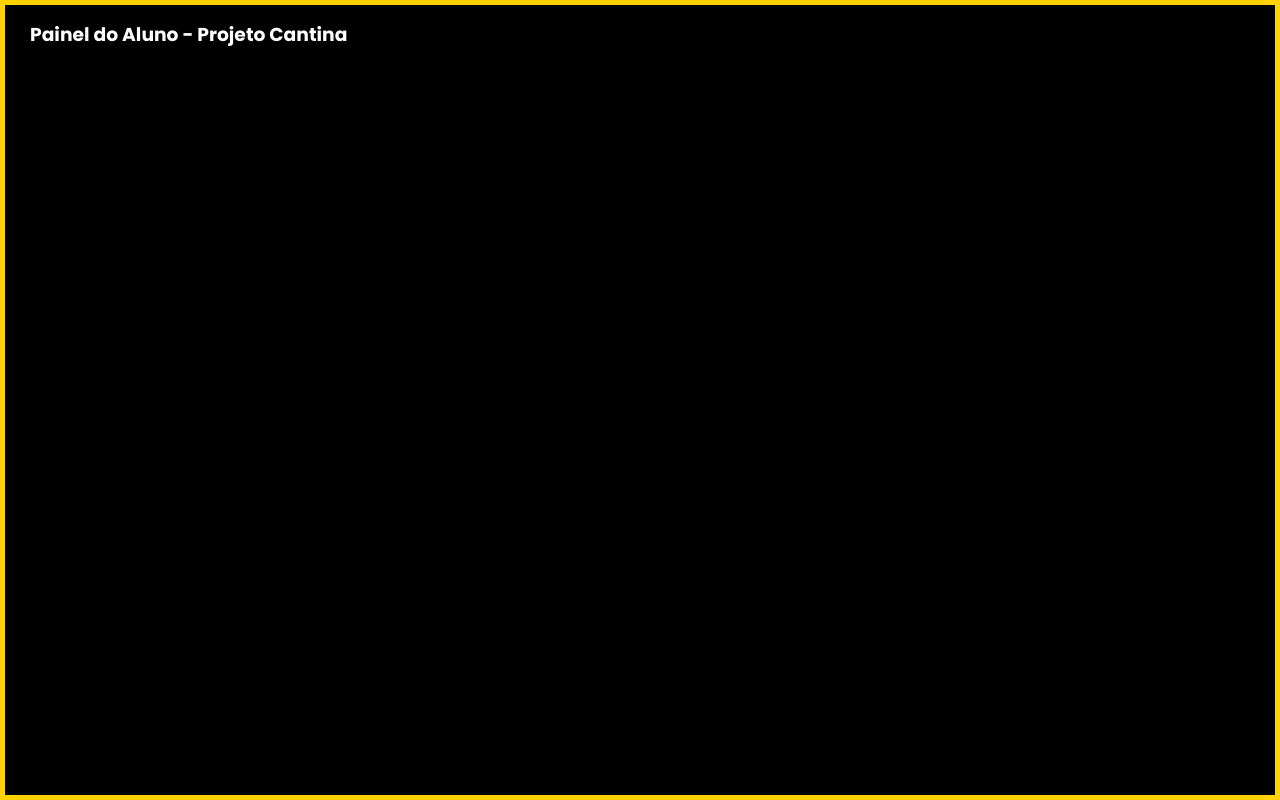
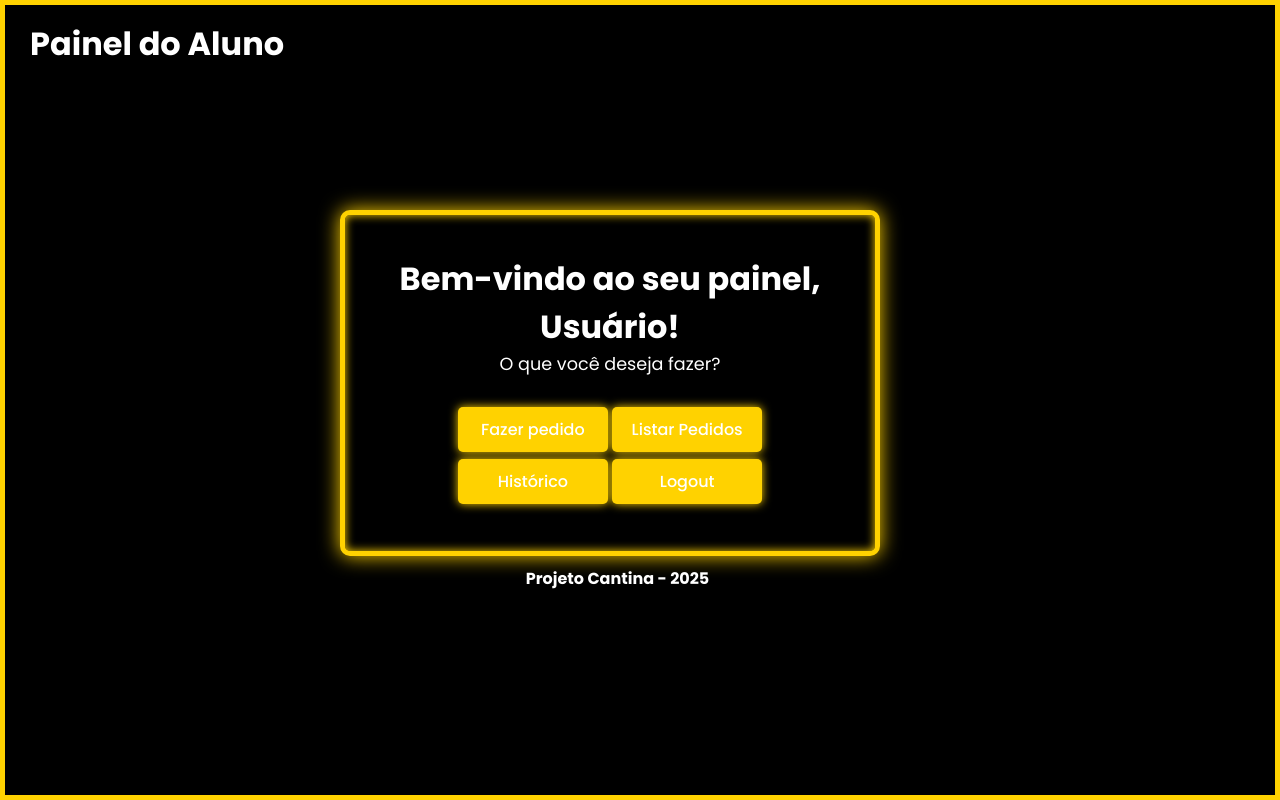
Before and after one commit to RianTech-creator/pm-fe, a Django app: page /usuario/painel/ in a window 1280 px wide. Run offline with Django 5.2, Linux system fonts and the light colour scheme; some libraries are stand-ins or nearby versions.

Commit message:
painel finalizado

```diff
--- a/djangoapp/urls.py
+++ b/djangoapp/urls.py
@@ -1,19 +1,3 @@
-"""
-URL configuration for djangoapp project.
-
-The `urlpatterns` list routes URLs to views. For more information please see:
-    https://docs.djangoproject.com/en/5.2/topics/http/urls/
-Examples:
-Function views
-    1. Add an import:  from my_app import views
-    2. Add a URL to urlpatterns:  path('', views.home, name='home')
-Class-based views
-    1. Add an import:  from other_app.views import Home
-    2. Add a URL to urlpatterns:  path('', Home.as_view(), name='home')
-Including another URLconf
-    1. Import the include() function: from django.urls import include, path
-    2. Add a URL to urlpatterns:  path('blog/', include('blog.urls'))
-"""
 from django.contrib import admin
 from django.urls import path, include
 from usuario.views import home_view  # importa a view da home
@@ -22,6 +6,7 @@ from django.conf.urls.static import static
 
 urlpatterns = [
     path('', home_view, name='home'),  # raiz do site
+    path('pedido/', include('pedido.urls')),
     path('admin/', admin.site.urls),
     path('usuario/', include('usuario.urls')),
 ]
--- /dev/null
+++ b/pedido/urls.py
@@ -0,0 +1,8 @@
+from django.urls import path
+from . import views
+
+urlpatterns = [
+    path('criar_pedido/', views.criar_pedidos, name='criar_pedido'),
+    path('historico_pedidos/', views.historico_pedidos, name='historico_pedidos'),
+    path('listar/', views.listar_pedidos, name='listar_pedidos'),
+]
--- a/static/style.css
+++ b/static/style.css
@@ -1,18 +1,16 @@
-@import url('https://fonts.googleapis.com/css2?family=Poppins:ital,wght@0,100;0,200;0,300;0,400;0,500;0,600;0,700;0,800;0,900;1,100;1,200;1,300;1,400;1,500;1,600;1,700;1,800;1,900&display=swap');
+@import url("https://fonts.googleapis.com/css2?family=Poppins:ital,wght@0,100;0,200;0,300;0,400;0,500;0,600;0,700;0,800;0,900;1,100;1,200;1,300;1,400;1,500;1,600;1,700;1,800;1,900&display=swap");
 
 * {
   margin: 0;
   padding: 0;
   box-sizing: border-box;
-    font-family: 'Poppins', sans-serif;
+  font-family: "Poppins", sans-serif;
 }
 
 .home-title {
   color: var(--primary-color); /* Usando a variável de cor néon */
   text-align: center; /* Centralizando o título */
 }
-
-
 
 .descrition-home {
   color: var(--primary-color);
@@ -38,12 +36,112 @@
   color: var(--primary-color);
 }
 
+/* Aplica a borda RGB apenas no body da página home */
+.home-page-body {
+  animation: rgb-screen-border-animation 20s linear infinite;
+}
+
+/* Estilos para os botões da home */
+.home-actions {
+  display: flex;
+  justify-content: center;
+  gap: 20px; /* Espaço entre os botões */
+  margin-top: 30px; /* Espaço acima dos botões */
+  width: 100%;
+}
+
+/* Estilos para o conteúdo da home */
+.home-content {
+  text-align: center;
+  margin-bottom: 30px; /* Espaço entre o texto e os botões */
+}
+
+.descrition-home-p {
+  color: var(--primary-color);
+  margin-top: 10px;
+  font-size: 1.1em;
+  text-shadow: var(--text-shadow-neon);
+}
+
+/*botões neon do home*/
+.btn-animated {
+  display: inline-block;
+  width: 150px; /* Largura do botão */
+  height: 45px;
+  border-radius: 5px;
+  cursor: pointer;
+  font-size: 1em;
+  color: var(--primary-color);
+  font-weight: 500;
+  text-decoration: none; /* Remove o sublinhado do link */
+  text-align: center;
+  line-height: 45px; /* Alinha o texto verticalmente */
+  transition: 0.5s;
+  /* Aplica a mesma animação RGB do botão de login */
+  animation: rgb-animation 20s linear infinite;
+}
+
+/* Estilos para o Painel do Usuário */
+.painel-title {
+  color: var(--primary-color); /* Usando a variável de cor néon */
+  text-align: center; /* Centralizando o título */
+}
+
+.painel-container {
+  background: #000; /* Um fundo escuro, mas diferente do body */
+  padding: 40px;
+  border-radius: 10px;
+  text-align: center;
+  color: var(--primary-color);
+  width: 90%;
+  max-width: 600px;
+  /* Animação de borda similar ao wrapper do login */
+  animation: rgb-border-shadow-animation 20s linear infinite;
+}
+
+.painel-container h1 {
+  color: var(--primary-color);
+  text-align: center;
+  align-items: center;
+  top: -20px;
+}
+
+.painel-container p {
+  margin-bottom: 30px;
+  color: var(--primary-color); /* Garante que o parágrafo seja branco */
+  font-size: 1.1em;
+}
+
+
+.painel-buttons a {
+  margin-bottom: 7px;
+}
+
+.painel-container li {
+  margin-bottom: 15px; /* Espaçamento entre os botões */
+}
+
+
+.painel-page-body {
+  animation: rgb-screen-border-animation 20s linear infinite;
+}
+
+
+
+.painel-credited {
+  color: var(--primary-color);
+  margin-right: 45px;
+  margin-top: 10px;
+}
+
+
 :root {
-    --primary-color: #FFF;
+  --primary-color: #fff;
   --secondary-color: #333;
-    --neon-color: #0EF;
+  --neon-color: #0ef;
   --text-shadow-neon: 0 0 5px var(--neon-color), 0 0 10px var(--neon-color);
 }
+
 body {
   display: flex;
   justify-content: center;
@@ -51,15 +149,6 @@ body {
   min-height: 100vh;
   background: #000;
   flex-direction: column; /* Alinha os itens verticalmente */
-}
-
-/* Aplica a borda RGB apenas no body da página home */
-.home-page-body {
-    animation: rgb-screen-border-animation 20s linear infinite;
-}
-
-.painel-page-body {
-    animation: rgb-screen-border-animation 20s linear infinite;
 }
 
 
@@ -70,6 +159,7 @@ header {
   z-index: 10; /* Garante que o header fique sobre outros elementos se necessário */
 }
 
+
 .wrapper {
   position: relative;
   display: flex;
@@ -79,7 +169,7 @@ header {
   height: 500px;
   background: transparent; /* Precisa ser corrigido no Chrome (webkit) */
   border-radius: 10px;
-    transition: .5s;
+  transition: 0.5s;
   /* Animação RGB na borda e sombra */
   animation: rgb-border-shadow-animation 20s linear infinite;
 }
@@ -88,7 +178,7 @@ h2 {
   font-size: 2em;
   text-align: center;
   transition: 0.5s;
-    color: #FFF;
+  color: #fff;
   /* Animação RGB no texto */
   /*animation: rgb-text-animation 10s linear infinite;*/
 }
@@ -108,13 +198,13 @@ h2 {
   font-size: 1em;
   color: var(--primary-color);
   padding: 0 10px 0 35px;
-    transition: .5s;
+  transition: 0.5s;
   /* Animação RGB na borda e sombra do input */
   animation: rgb-input-shadow-animation 20s linear infinite;
 }
 
 .input-box input::placeholder {
-    color: #FFF;
+  color: #fff;
 }
 
 .input-box .icon {
@@ -122,7 +212,7 @@ h2 {
   left: 10px;
   font-size: 1.2em;
   line-height: 55px;
-    transition: .5s;
+  transition: 0.5s;
   animation: rgb-text-animation 20s linear infinite;
 }
 
@@ -151,7 +241,7 @@ button {
   font-size: 1em;
   color: var(--primary-color);
   font-weight: 500;
-    transition: .5s;
+  transition: 0.5s;
   /* Aplica a animação RGB */
   animation: rgb-animation 20s linear infinite;
 }
@@ -165,52 +255,136 @@ button {
 
 /* Definição da animação RGB */
 @keyframes rgb-animation {
-    0%   { background-color: #ff0000; box-shadow: 0 0 10px #ff0000; }
-    20%  { background-color: #ff7f00; box-shadow: 0 0 10px #ff7f00; }
-    40%  { background-color: #ffff00; box-shadow: 0 0 10px #ffff00; }
-    60%  { background-color: #00ff00; box-shadow: 0 0 10px #00ff00; }
-    80%  { background-color: #0000ff; box-shadow: 0 0 10px #0000ff; }
-    100% { background-color: #ff0000; box-shadow: 0 0 10px #ff0000; }
+  0% {
+    background-color: #ff0000;
+    box-shadow: 0 0 10px #ff0000;
+  }
+  20% {
+    background-color: #ff7f00;
+    box-shadow: 0 0 10px #ff7f00;
+  }
+  40% {
+    background-color: #ffff00;
+    box-shadow: 0 0 10px #ffff00;
+  }
+  60% {
+    background-color: #00ff00;
+    box-shadow: 0 0 10px #00ff00;
+  }
+  80% {
+    background-color: #0000ff;
+    box-shadow: 0 0 10px #0000ff;
+  }
+  100% {
+    background-color: #ff0000;
+    box-shadow: 0 0 10px #ff0000;
+  }
 }
 
 /* Animação para texto */
 @keyframes rgb-text-animation {
-    0%   { color: #ff0000; }
-    20%  { color: #ff7f00; }
-    40%  { color: #ffff00; }
-    60%  { color: #00ff00; }
-    80%  { color: #0000ff; }
-    100% { color: #ff0000; }
+  0% {
+    color: #ff0000;
+  }
+  20% {
+    color: #ff7f00;
+  }
+  40% {
+    color: #ffff00;
+  }
+  60% {
+    color: #00ff00;
+  }
+  80% {
+    color: #0000ff;
+  }
+  100% {
+    color: #ff0000;
+  }
 }
 
 /* Animação para bordas e sombras */
 @keyframes rgb-border-shadow-animation {
-    0%   { border: 5px solid #ff0000; box-shadow: 0 0 20px #ff0000, inset 0 0 10px #ff0000; }
-    20%  { border: 5px solid #ff7f00; box-shadow: 0 0 20px #ff7f00, inset 0 0 10px #ff7f00; }
-    40%  { border: 5px solid #ffff00; box-shadow: 0 0 20px #ffff00, inset 0 0 10px #ffff00; }
-    60%  { border: 5px solid #00ff00; box-shadow: 0 0 20px #00ff00, inset 0 0 10px #00ff00; }
-    80%  { border: 5px solid #0000ff; box-shadow: 0 0 20px #0000ff, inset 0 0 10px #0000ff; }
-    100% { border: 5px solid #ff0000; box-shadow: 0 0 20px #ff0000, inset 0 0 10px #ff0000; }
+  0% {
+    border: 5px solid #ff0000;
+    box-shadow: 0 0 20px #ff0000, inset 0 0 10px #ff0000;
+  }
+  20% {
+    border: 5px solid #ff7f00;
+    box-shadow: 0 0 20px #ff7f00, inset 0 0 10px #ff7f00;
+  }
+  40% {
+    border: 5px solid #ffff00;
+    box-shadow: 0 0 20px #ffff00, inset 0 0 10px #ffff00;
+  }
+  60% {
+    border: 5px solid #00ff00;
+    box-shadow: 0 0 20px #00ff00, inset 0 0 10px #00ff00;
+  }
+  80% {
+    border: 5px solid #0000ff;
+    box-shadow: 0 0 20px #0000ff, inset 0 0 10px #0000ff;
+  }
+  100% {
+    border: 5px solid #ff0000;
+    box-shadow: 0 0 20px #ff0000, inset 0 0 10px #ff0000;
+  }
 }
 
 /* Animação para bordas e sombras do input */
 @keyframes rgb-input-shadow-animation {
-    0%   { border: 2px solid #ff0000; box-shadow: 0 0 10px #ff0000, inset 0 0 5px #ff0000; }
-    20%  { border: 2px solid #ff7f00; box-shadow: 0 0 10px #ff7f00, inset 0 0 5px #ff7f00; }
-    40%  { border: 2px solid #ffff00; box-shadow: 0 0 10px #ffff00, inset 0 0 5px #ffff00; }
-    60%  { border: 2px solid #00ff00; box-shadow: 0 0 10px #00ff00, inset 0 0 5px #00ff00; }
-    80%  { border: 2px solid #0000ff; box-shadow: 0 0 10px #0000ff, inset 0 0 5px #0000ff; }
-    100% { border: 2px solid #ff0000; box-shadow: 0 0 10px #ff0000, inset 0 0 5px #ff0000; }
+  0% {
+    border: 2px solid #ff0000;
+    box-shadow: 0 0 10px #ff0000, inset 0 0 5px #ff0000;
+  }
+  20% {
+    border: 2px solid #ff7f00;
+    box-shadow: 0 0 10px #ff7f00, inset 0 0 5px #ff7f00;
+  }
+  40% {
+    border: 2px solid #ffff00;
+    box-shadow: 0 0 10px #ffff00, inset 0 0 5px #ffff00;
+  }
+  60% {
+    border: 2px solid #00ff00;
+    box-shadow: 0 0 10px #00ff00, inset 0 0 5px #00ff00;
+  }
+  80% {
+    border: 2px solid #0000ff;
+    box-shadow: 0 0 10px #0000ff, inset 0 0 5px #0000ff;
+  }
+  100% {
+    border: 2px solid #ff0000;
+    box-shadow: 0 0 10px #ff0000, inset 0 0 5px #ff0000;
+  }
 }
 
 /* Animação para a borda da tela (sem sombra interna) */
 @keyframes rgb-screen-border-animation {
-    0%   { border: 5px solid #ff0000; box-shadow: 0 0 20px #ff0000; }
-    20%  { border: 5px solid #ff7f00; box-shadow: 0 0 20px #ff7f00; }
-    40%  { border: 5px solid #ffff00; box-shadow: 0 0 20px #ffff00; }
-    60%  { border: 5px solid #00ff00; box-shadow: 0 0 20px #00ff00; }
-    80%  { border: 5px solid #0000ff; box-shadow: 0 0 20px #0000ff; }
-    100% { border: 5px solid #ff0000; box-shadow: 0 0 20px #ff0000; }
+  0% {
+    border: 5px solid #ff0000;
+    box-shadow: 0 0 20px #ff0000;
+  }
+  20% {
+    border: 5px solid #ff7f00;
+    box-shadow: 0 0 20px #ff7f00;
+  }
+  40% {
+    border: 5px solid #ffff00;
+    box-shadow: 0 0 20px #ffff00;
+  }
+  60% {
+    border: 5px solid #00ff00;
+    box-shadow: 0 0 20px #00ff00;
+  }
+  80% {
+    border: 5px solid #0000ff;
+    box-shadow: 0 0 20px #0000ff;
+  }
+  100% {
+    border: 5px solid #ff0000;
+    box-shadow: 0 0 20px #ff0000;
+  }
 }
 
 .register-link {
@@ -226,7 +400,7 @@ button {
 .register-link p a {
   text-decoration: none;
   font-weight: 600;
-    transition: .5s;
+  transition: 0.5s;
   /* Animação RGB no link de registro */
   animation: rgb-text-animation 20s linear infinite;
 }
@@ -234,93 +408,3 @@ button {
 .register-link p a:hover {
   text-decoration: underline;
 }
-
-/* Estilos para os botões da home */
-.home-actions {
-    display: flex;
-    justify-content: center;
-    gap: 20px; /* Espaço entre os botões */
-    margin-top: 30px; /* Espaço acima dos botões */
-    width: 100%;
-}
-
-/* Estilos para o conteúdo da home */
-.home-content {
-    text-align: center;
-    margin-bottom: 30px; /* Espaço entre o texto e os botões */
-}
-
-.descrition-home-p {
-    color: var(--primary-color);
-    margin-top: 10px;
-    font-size: 1.1em;
-    text-shadow: var(--text-shadow-neon);
-}
-
-
-/*botões neon do home*/
-.btn-animated {
-    display: inline-block;
-    width: 150px; /* Largura do botão */
-    height: 45px;
-    border-radius: 5px;
-    cursor: pointer;
-    font-size: 1em;
-    color: var(--primary-color);
-    font-weight: 500;
-    text-decoration: none; /* Remove o sublinhado do link */
-    text-align: center;
-    line-height: 45px; /* Alinha o texto verticalmente */
-    transition: .5s;
-    /* Aplica a mesma animação RGB do botão de login */
-    animation: rgb-animation 20s linear infinite;
-}
-
-/* Estilos para o Painel do Usuário */
-.painel-title {
-    color: var(--primary-color); /* Usando a variável de cor néon */
-    text-align: center; /* Centralizando o título */
-    margin-bottom: 20px;
-}
-
-.painel-container {
-    background: #0c0c0c; /* Um fundo escuro, mas diferente do body */
-    padding: 40px;
-    border-radius: 10px;
-    text-align: center;
-    color: var(--primary-color);
-    width: 90%;
-    max-width: 600px;
-    /* Animação de borda similar ao wrapper do login */
-    animation: rgb-border-shadow-animation 20s linear infinite;
-}
-
-.painel-container h2 {
-    margin-bottom: 15px;
-    color: var(--primary-color); /* Garante que o H2 seja branco */
-    font-size: 2.2em;
-}
-
-.painel-container p {
-    margin-bottom: 30px;
-    color: var(--primary-color); /* Garante que o parágrafo seja branco */
-    font-size: 1.1em;
-}
-
-.painel-container ul {
-    list-style: none; /* Remove os marcadores da lista */
-}
-
-.painel-container li {
-    margin-bottom: 15px; /* Espaçamento entre os botões */
-}
-
-/* Estilo específico para os botões dentro do painel */
-.painel-container a button {
-    /* Você pode manter a animação ou definir uma cor de fundo estática */
-    animation: rgb-animation 20s linear infinite;
-    /* Garante que o texto do botão seja branco */
-    color: var(--primary-color);
-    /* Adiciona largura para que todos os botões tenham o mesmo tamanho */
-    width: 100%;
-}
--- a/usuario/templates/usuario_painel.html
+++ b/usuario/templates/usuario_painel.html
@@ -9,24 +9,25 @@
 {% endblock %}
 
 {% block header %}
-    <h3 class="painel-title">Painel do Aluno - Projeto Cantina</h3>
+    <h1 class="painel-title">Painel do Aluno</h1>
 {% endblock %}
 
-{% block main %}
-<div class="painel-container">
-    <h2>Bem-vindo ao seu painel, {{ user.get_full_name|default:user.username }}!</h2>
-    <p>O que você deseja fazer?</p>
-</div>
-<div class="painel-buttons">
-    <a href="{% url '' %}" class="btn-animated"></a>
-</div
+{% block content %}
+    <div class="painel-container">
+            <h2>Bem-vindo ao seu painel, Usuário!</h2>
+            <p>O que você deseja fazer?</p>
+            <div class="painel-buttons">
+                <a href="{% url 'criar_pedido' %}" class="btn-animated">Fazer pedido</a>
+                <a href="{% url 'listar_pedidos' %}" class="btn-animated">Listar Pedidos</a>
+                <a href="{% url 'historico_pedidos' %}" class="btn-animated">Histórico</a>
+                <a href="{% url 'logout_usuario' %}" class="btn-animated">Logout</a>
+            </div>
+    </div>
 {% endblock %}
 
 
-{% block content %}
 
-{% endblock %}
 
 {% block footer %}
-    Projeto Cantina - 2024
+    <h4 class="painel-credited">Projeto Cantina - 2025</h4>
 {% endblock %}
--- a/usuario/urls.py
+++ b/usuario/urls.py
@@ -11,4 +11,5 @@ urlpatterns = [
     path('listar/', home_view, name='listar_pedidos'),
     path('criar/', home_view, name='criar_pedidos'),
     path('historico/', home_view, name='historico_pedidos'),
+    path('logout/', views.logout_usuario, name='logout_usuario'),
 ]
--- a/usuario/views.py
+++ b/usuario/views.py
@@ -1,5 +1,5 @@
 from django.shortcuts import render
-from django.contrib.auth import login, authenticate
+from django.contrib.auth import login, authenticate, logout
 from django.shortcuts import redirect
 from django.views.decorators.csrf import csrf_exempt # REMOVER DA PRODUÇÃO - USAR EM DEBUG APENAS
 from django.contrib.auth.models import User
@@ -11,6 +11,13 @@ def home_view(request):
 
 def usuario_painel(request):
     return render(request, 'usuario_painel.html')
+
+def logout_usuario(request):
+    """
+    Encerra a sessão do usuário.
+    """
+    logout(request)
+    return redirect('home')
 
 @csrf_exempt  # REMOVER DA PRODUÇÃO - USAR EM DEBUG APENAS
 def usuario_login(request):
```
Also changed, not shown: pedido/views.py (+42 -1 lines), pedido/templates/criar_pedido.html (added), pedido/templates/historico_pedidos.html (added), pedido/templates/listar_pedidos.html (added), usuario/migrations/0001_initial.py (added), 1 other file. Lines whose indentation alone changed are shown as unchanged.
